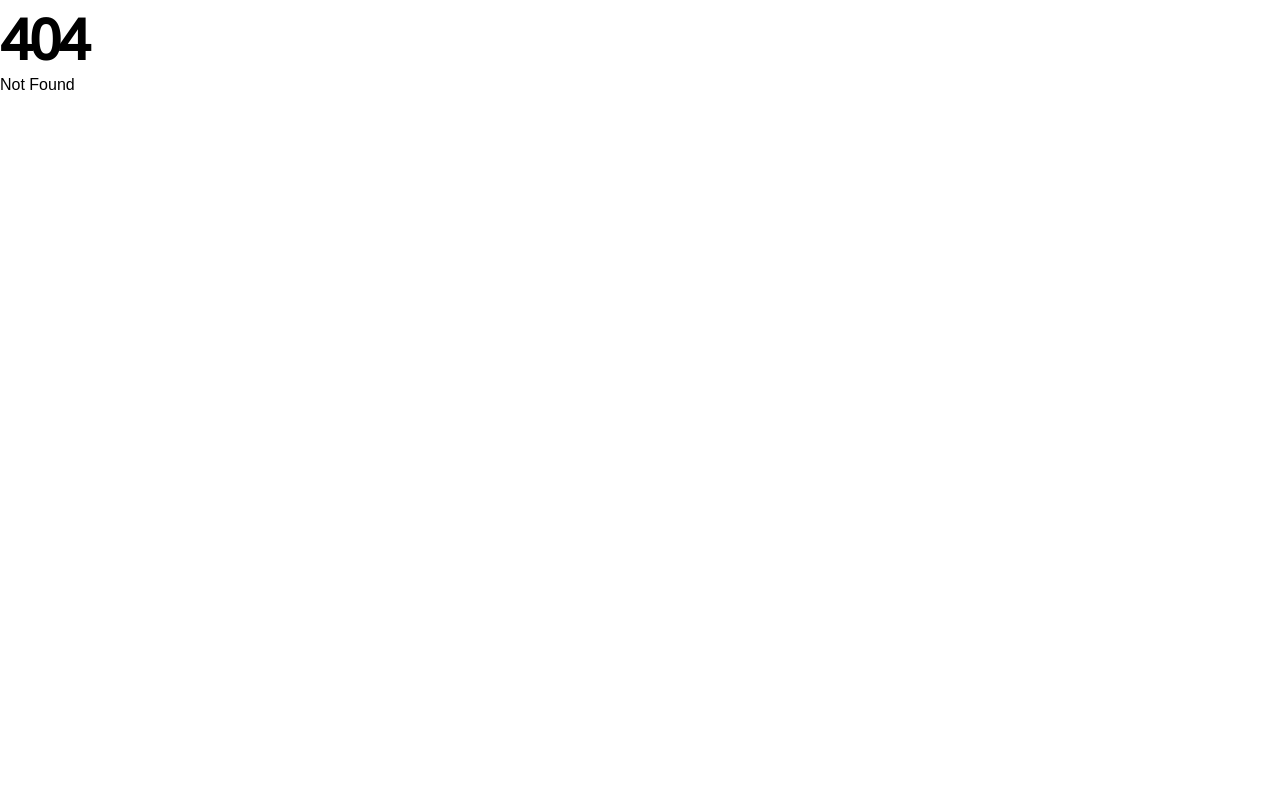
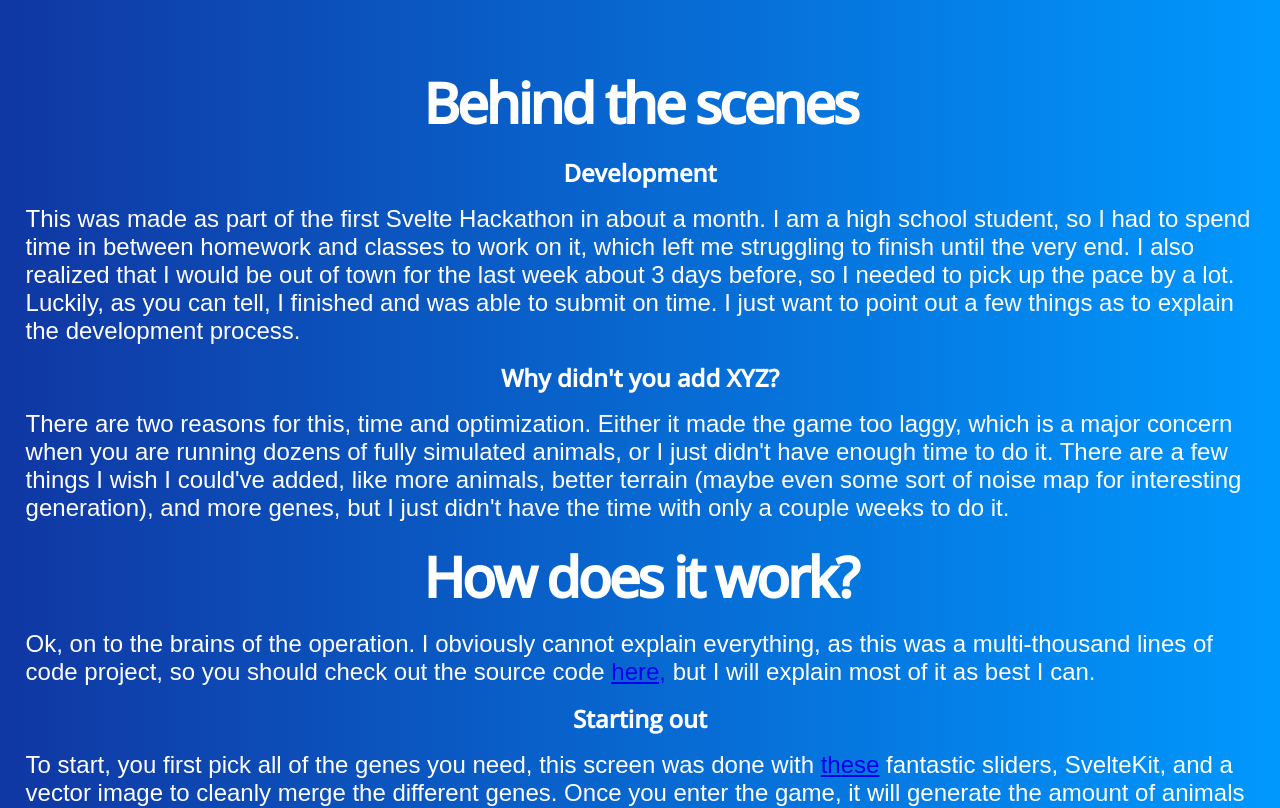
Before and after one commit to Jax-Hax/Natural-Selection, a SvelteKit app: page /simulation/end in a window 1280 px wide. Before the commit this address had no page. Shown: the top 808 px of the page. Built offline with nearby package versions, Linux system fonts and the light colour scheme; a web font is replaced by a local one.

Commit message:
its getting so close!!! yayyy

```diff
--- /dev/null
+++ b/src/routes/simulation/end/+page.svelte
@@ -0,0 +1,77 @@
+<body>
+	<section id="attentioncatcher">
+		<h1>Behind the scenes</h1>
+		<h2>Development</h2>
+		<p>
+			This was made as part of the first Svelte Hackathon in about a month. I am a high school student, so I had to spend time in between homework and classes to work on it, which left me struggling to finish until the very end. I also realized that I would be out of town for the last week about 3 days before, so I needed to pick up the pace by a lot. Luckily, as you can tell, I finished and was able to submit on time. I just want to point out a few things as to explain the development process.
+		</p>
+		<h2>Why didn't you add XYZ?</h2>
+		<p>There are two reasons for this, time and optimization. Either it made the game too laggy, which is a major concern when you are running dozens of fully simulated animals, or I just didn't have enough time to do it. There are a few things I wish I could've added, like more animals, better terrain (maybe even some sort of noise map for interesting generation), and more genes, but I just didn't have the time with only a couple weeks to do it.</p>
+		<h1>How does it work?</h1>
+		<p>Ok, on to the brains of the operation. I obviously cannot explain everything, as this was a multi-thousand lines of code project, so you should check out the source code <a href="https://github.com/Jax-Hax/Natural-Selection">here,</a> but I will explain most of it as best I can.</p>
+		<h2>Starting out</h2>
+		<p>To start, you first pick all of the genes you need, this screen was done with <a href="https://github.com/simeydotme/svelte-range-slider-pips">these</a> fantastic sliders, SvelteKit, and a vector image to cleanly merge the different genes. Once you enter the game, it will generate the amount of animals you specified, each with random genes between the ranges you set.</p>
+		<p>It also adds a GUI on top, so that you can see what your animal is doing at the current time. There were many ways I wanted to expand this, like showing it's hunger on a slider, but my comptuer froze when I tried to do that, so I decided against it.</p>
+		<h2>Logic</h2>
+		<p>Every frame, it loops through each animal. Depending on the animal, it can do different things, but most are the same. It can have the following states:</p>
+		<ol>
+			<li>Hunting: The cats hunt the snakes, which hunt the mice, that eat grass. They look for the prey with the highest food value, that gives them the most hunger back.</li>
+			<li>Mating: Each animal will look through it's partners and pick the one that has the attractiveness that is above it's standards.</li>
+			<li>Resting: The animals will rest after eating prey and mating, and they sit in place, which is bad if they are being chased by a predator.</li>
+			<li>Movement: The animals are just wandering aimlessly, not moving outside of the width and length bounds of the ground.</li>
+		</ol>
+		<a href="/"><button> Return </button></a>
+	</section>
+</body>
+
+<style>
+	body {
+		overflow-x: hidden;
+	}
+	section {
+		position: relative;
+		display: flex;
+		flex-direction: column;
+		align-items: center;
+		padding: 5vw 2vw 10vw 2vw;
+		justify-content: center;
+		color: white;
+		gap: 1rem;
+	}
+	#attentioncatcher {
+		background: linear-gradient(90deg, #1037a3, #0098fe);
+	}
+	#attentioncatcher h1 {
+		font-size: 3.5rem;
+		color: white;
+	}
+	button:hover {
+		background-color: white; /* Green */
+		box-shadow: 0 4px;
+		color: #0077b6;
+		transform: translateY(-0.25em);
+		transition: transform 0.25s;
+		border: -2px solid #0077b6; /* Green */
+		border-width: 1px;
+		border-style: solid;
+	}
+	#attentioncatcher p {
+		color: white;
+		font-size: 1.5rem;
+	}
+	li{
+		font-size: 1.5rem;
+	}
+	#attentioncatcher button {
+		background-color: #fb8500;
+		border: -2px solid #fb8500;
+		padding: 0.5em 2.5em;
+		font-size: 2em;
+	}
+	#attentioncatcher button:hover {
+		background-color: white; /* Green */
+		color: #fb8500;
+		border: -2px solid #fb8500; /* Green */
+		margin-bottom: -2px;
+	}
+</style>
```
Also changed, not shown: src/routes/simulation/play/+page.svelte (+34 -9 lines), src/lib/stores.js.
